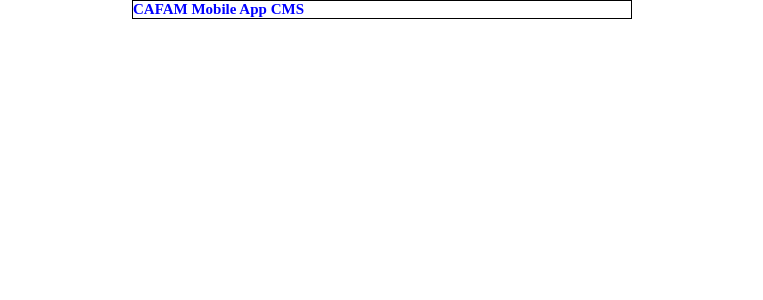
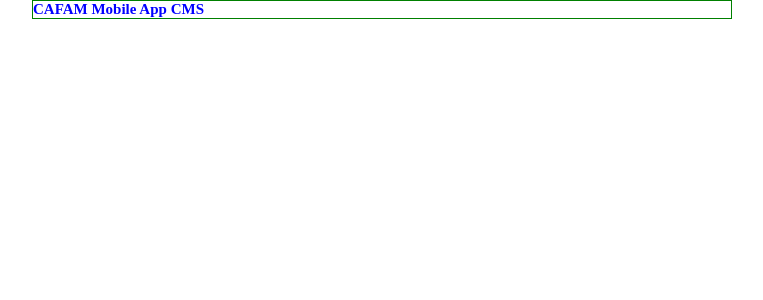
Before and after one commit to AlexEBall/museum-API-Server, a React (Create React App) app in the folder client/: page / in a window 1280 px wide. Shown: the top 300 px of the page, without its empty margins (258-1021 px from the left). Built offline with nearby package versions, Linux system fonts and the light colour scheme.

Commit message:
running from src/styles with the link commented in the public html, when building run build scripts

```diff
--- a/client/public/index.html
+++ b/client/public/index.html
@@ -13,7 +13,7 @@
   <link rel="manifest" href="%PUBLIC_URL%/manifest.json">
   <link rel="shortcut icon" href="%PUBLIC_URL%/img/icon.png">
   <!-- <link href="https://fonts.googleapis.com/css?family=Josefin+Sans:300,400,400i|Nunito:300,300i" rel="stylesheet"> -->
-  <!-- <link rel="stylesheet" href="css/style.css"> -->
+  <link rel="stylesheet" href="css/style.css">
   <!--
       Notice the use of %PUBLIC_URL% in the tags above.
       It will be replaced with the URL of the `public` folder during the build.
--- a/client/src/styles/css/index.css
+++ b/client/src/styles/css/index.css
@@ -13,8 +13,6 @@ body {
   color: blue; }
 
 .wrapper {
-  width: 50rem;
-  border: solid black .1rem;
+  width: 70rem;
+  border: solid green .1rem;
   margin: 0 auto; }
-
-/*# sourceMappingURL=index.css.map */
--- a/client/src/styles/scss/_base.scss
+++ b/client/src/styles/scss/_base.scss
@@ -22,7 +22,7 @@ body {
 }
 
 .wrapper {
-    width: 50rem;
-    border: solid black .1rem;
+    width: 70rem;
+    border: solid green .1rem;
     margin: 0 auto;
 }
```
